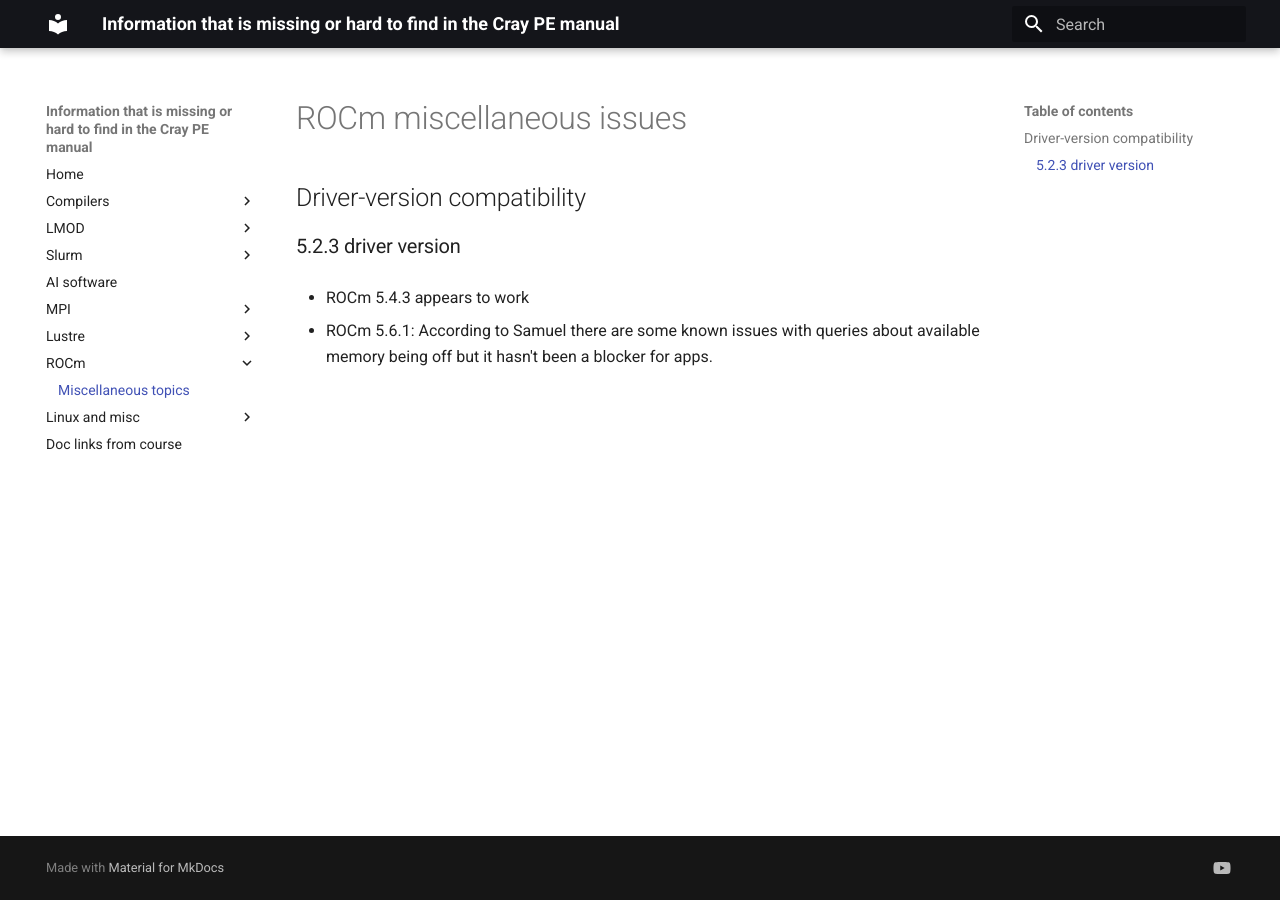
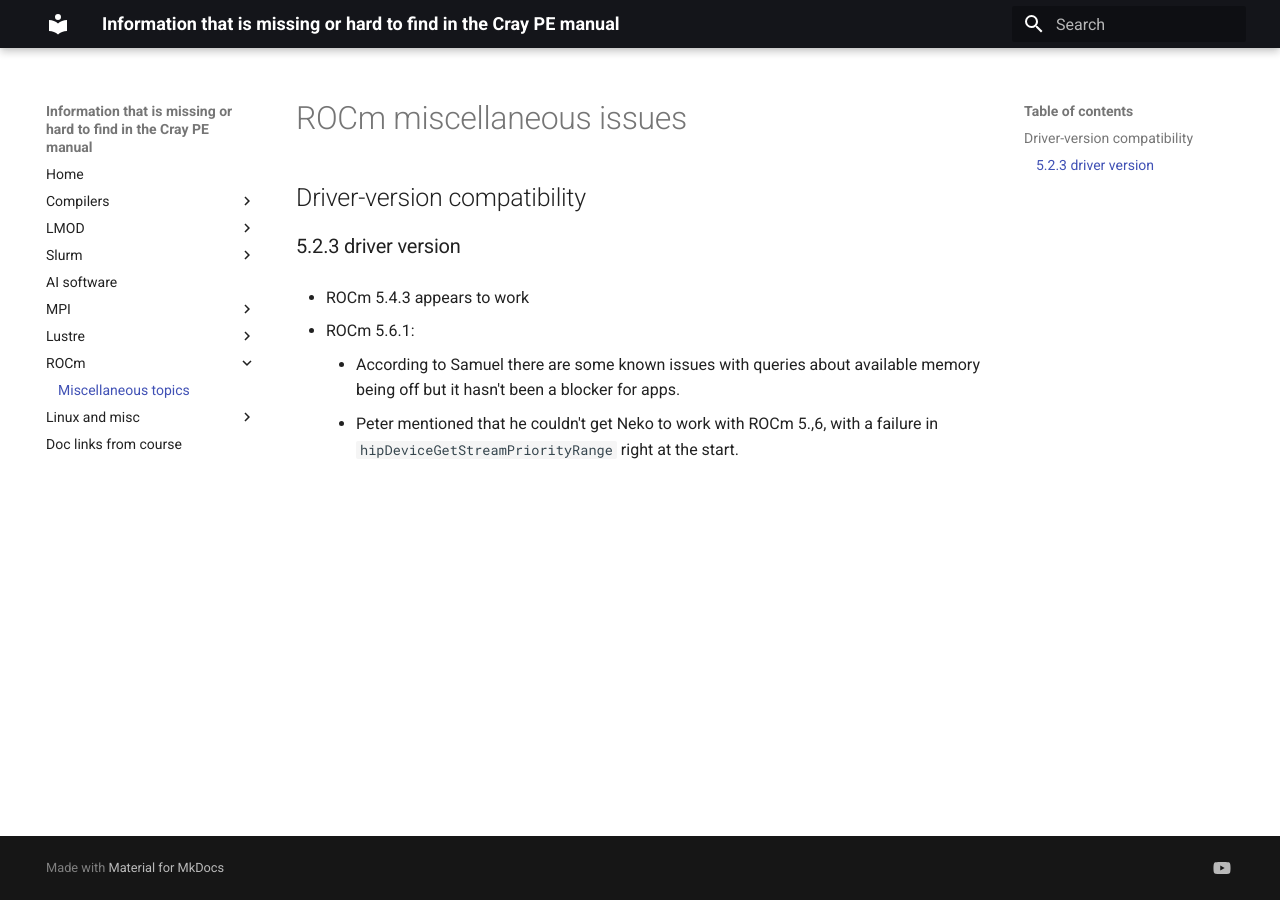
Before and after one commit to klust/LUMI-tips-and-tricks, an MkDocs documentation site: the page built from docs/07_ROCm/07_99_misc.md, in a window 1280 px wide. Built offline with MkDocs 1.6.1 and Material for MkDocs 9.7.7, drawn with Linux system fonts in a browser that asks for light colours.

Commit message:
Additional remark about ROCm 5.6.

```diff
--- a/docs/07_ROCm/07_99_misc.md
+++ b/docs/07_ROCm/07_99_misc.md
@@ -6,8 +6,12 @@
 
 -   ROCm 5.4.3 appears to work
 
--   ROCm 5.6.1: According to Samuel there are some known issues with queries
-    about available memory being off but it hasn't been a blocker for apps.
+-   ROCm 5.6.1:
+
+    -   According to Samuel there are some known issues with queries
+        about available memory being off but it hasn't been a blocker for apps.
+    -   Peter mentioned that he couldn't get Neko to work with ROCm 5.,6, with a failure in
+        `hipDeviceGetStreamPriorityRange` right at the start.
 
 
 <!-- Sources:
```
